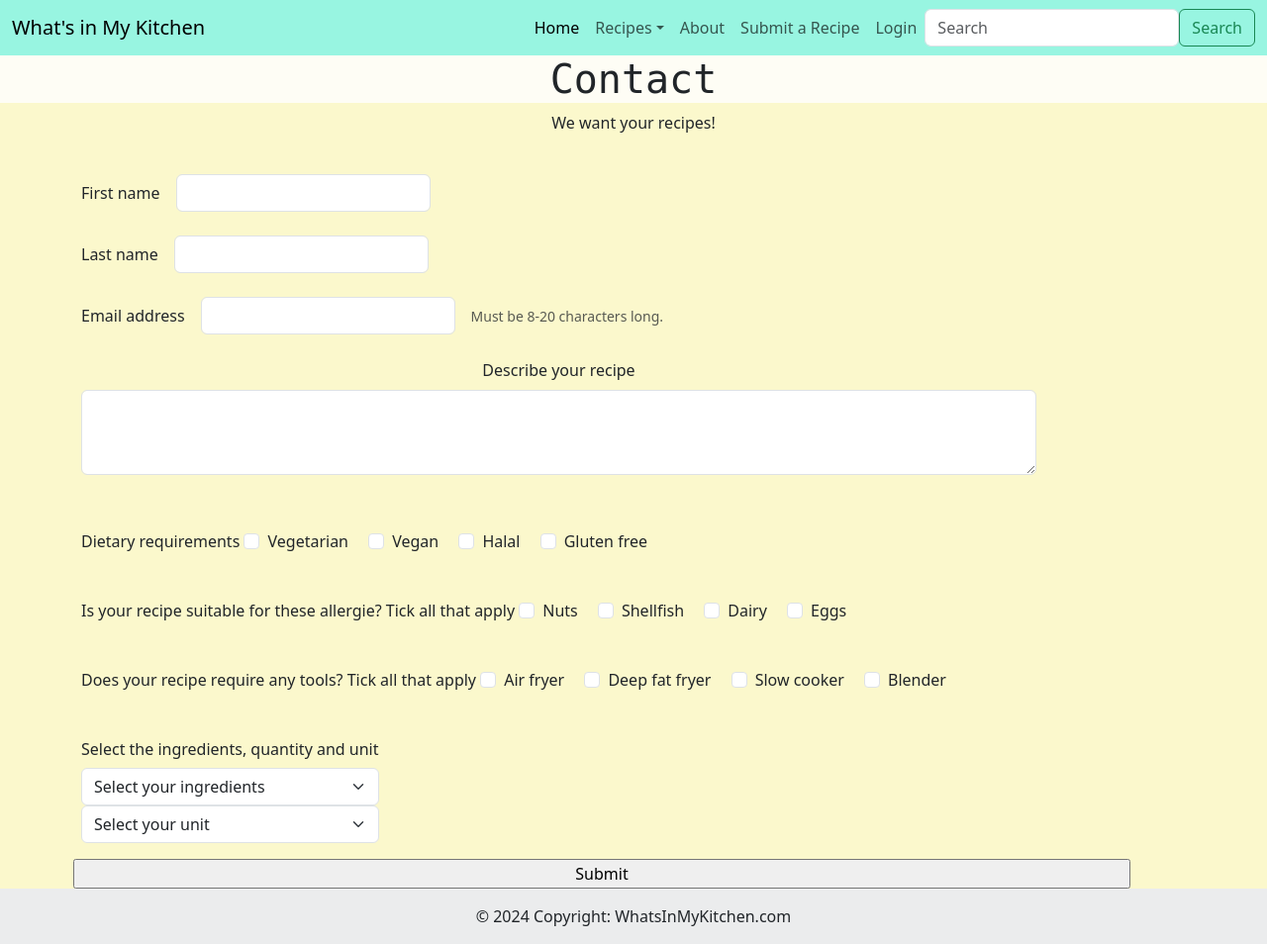
After one commit to TanyaWaqanika/CookingMamas, a Flask app: page /submitrecipe in a window 1280 px wide. The commit adds this page. Shown: the whole page at 99% size. Run offline with Flask 3, Linux system fonts and the light colour scheme.

Commit message:
Started forms, commented out footer as was effecting work, attempted to review code

```diff
--- a/application/routes.py
+++ b/application/routes.py
@@ -30,3 +30,10 @@ def login():
         session['role'] = 'admin'
         return redirect(url_for('all_products'))
     return render_template('login.html', title="Login")
+
+
+# TO DO Create the route that will help populate the options for the database form
+# Also to submit the data to the database - stored procedure?
+@app.route('/submitrecipe')
+def submit_recipe():
+    return render_template('submitRecipe.html', title='Recipe')
--- a/application/static/main_styles.css
+++ b/application/static/main_styles.css
@@ -1,7 +1,11 @@
+
 body {
     background-color: #FBF8CC;
 }
 
+footer {
+
+}
 h1 {
     font-family:monospace;
     background-color:rgba(255,255,255,.8);
--- a/application/templates/layout.html
+++ b/application/templates/layout.html
@@ -10,7 +10,7 @@
     <link rel="stylesheet" href="../static/main_styles.css">
 </head>
 
-<body>
+<body class="d-flex flex-column vh-100">
 <!--TO DO Script should be at end of body-->
 <!--<script src="https://cdn.jsdelivr.net/npm/bootstrap@5.3.3/dist/js/bootstrap.bundle.min.js" integrity="sha384-YvpcrYf0tY3lHB60NNkmXc5s9fDVZLESaAA55NDzOxhy9GkcIdslK1eN7N6jIeHz" crossorigin="anonymous"></script>-->
 
@@ -49,7 +49,7 @@
                                     </div>
                             </li>
                             <li class="nav-item"><a href="/about/name" class="nav-link">About</a></li>
-                            <li class="nav-item"><a href="#" class="nav-link">Submit a Recipe</a></li>
+                            <li class="nav-item"><a href="/submitrecipe" class="nav-link">Submit a Recipe</a></li>
                             <li class="nav-item"><a href="/login" class="nav-link">Login</a></li>
                         </ul>
                     </div>
@@ -62,57 +62,61 @@
     {% endblock %}
 <!--</body>-->
 <!--body tag should be at bottom just before html-->
-<footer class="bg-body-tertiary fixed-bottom text-center">
+<!--<footer class="bg-body-tertiary text-center">-->
+<footer class="footer mt-auto bg-body-tertiary text-center">
   <!-- Grid container -->
-  <div class="container p-4 pb-0">
-    <!-- Section: Social media -->
-    <section class="mb-4">
-      <!-- Facebook -->
-      <a
+<!--  <div class="container p-4 pb-0">-->
+<!--    &lt;!&ndash; Section: Social media &ndash;&gt;-->
+<!--        <section class="mb-4">-->
+<!--          &lt;!&ndash; Facebook &ndash;&gt;-->
+<!--          <a-->
 
-        class="btn text-white btn-floating m-1"
-        style="background-color: #3b5998;"
-        href="#!"
-        role="button"
-        ><i class="fab fa-facebook-f"></i
-      >
-       <svg xmlns="http://www.w3.org/2000/svg" width="16" height="16" fill="currentColor" class="bi bi-facebook" viewBox="0 0 16 16">
-                      <path d="M16 8.049c0-4.446-3.582-8.05-8-8.05C3.58 0-.002 3.603-.002 8.05c0 4.017 2.926 7.347 6.75 7.951v-5.625h-2.03V8.05H6.75V6.275c0-2.017 1.195-3.131 3.022-3.131.876 0 1.791.157 1.791.157v1.98h-1.009c-.993 0-1.303.621-1.303 1.258v1.51h2.218l-.354 2.326H9.25V16c3.824-.604 6.75-3.934 6.75-7.951z" />
-                    </svg></a>
+<!--            class="btn text-white btn-floating m-1"-->
+<!--            style="background-color: #3b5998;"-->
+<!--            href="#!"-->
+<!--            role="button"-->
+<!--            ><i class="fab fa-facebook-f"></i-->
+<!--          >-->
+<!--           <svg xmlns="http://www.w3.org/2000/svg" width="16" height="16" fill="currentColor" class="bi bi-facebook" viewBox="0 0 16 16">-->
+<!--                          <path d="M16 8.049c0-4.446-3.582-8.05-8-8.05C3.58 0-.002 3.603-.002 8.05c0 4.017 2.926 7.347 6.75 7.951v-5.625h-2.03V8.05H6.75V6.275c0-2.017 1.195-3.131 3.022-3.131.876 0 1.791.157 1.791.157v1.98h-1.009c-.993 0-1.303.621-1.303 1.258v1.51h2.218l-.354 2.326H9.25V16c3.824-.604 6.75-3.934 6.75-7.951z" />-->
+<!--                        </svg></a>-->
 
-      <!-- Twitter -->
-      <a
-        class="btn text-white btn-floating m-1"
-        style="background-color: #55acee;"
-        href="#!"
-        role="button"
-        ><i class="fab fa-twitter"></i
-      ><svg xmlns="http://www.w3.org/2000/svg" width="16" height="16" fill="currentColor" class="bi bi-twitter" viewBox="0 0 16 16">
-                      <path d="M5.026 15c6.038 0 9.341-5.003 9.341-9.334 0-.14 0-.282-.006-.422A6.685 6.685 0 0 0 16 3.542a6.658 6.658 0 0 1-1.889.518 3.301 3.301 0 0 0 1.447-1.817 6.533 6.533 0 0 1-2.087.793A3.286 3.286 0 0 0 7.875 6.03a9.325 9.325 0 0 1-6.767-3.429 3.289 3.289 0 0 0 1.018 4.382A3.323 3.323 0 0 1 .64 6.575v.045a3.288 3.288 0 0 0 2.632 3.218 3.203 3.203 0 0 1-.865.115 3.23 3.23 0 0 1-.614-.057 3.283 3.283 0 0 0 3.067 2.277A6.588 6.588 0 0 1 .78 13.58a6.32 6.32 0 0 1-.78-.045A9.344 9.344 0 0 0 5.026 15z" />
-                    </svg></a>
+<!--          &lt;!&ndash; Twitter &ndash;&gt;-->
+<!--          <a-->
+<!--            class="btn text-white btn-floating m-1"-->
+<!--            style="background-color: #55acee;"-->
+<!--            href="#!"-->
+<!--            role="button"-->
+<!--            ><i class="fab fa-twitter"></i-->
+<!--          ><svg xmlns="http://www.w3.org/2000/svg" width="16" height="16" fill="currentColor" class="bi bi-twitter" viewBox="0 0 16 16">-->
+<!--                          <path d="M5.026 15c6.038 0 9.341-5.003 9.341-9.334 0-.14 0-.282-.006-.422A6.685 6.685 0 0 0 16 3.542a6.658 6.658 0 0 1-1.889.518 3.301 3.301 0 0 0 1.447-1.817 6.533 6.533 0 0 1-2.087.793A3.286 3.286 0 0 0 7.875 6.03a9.325 9.325 0 0 1-6.767-3.429 3.289 3.289 0 0 0 1.018 4.382A3.323 3.323 0 0 1 .64 6.575v.045a3.288 3.288 0 0 0 2.632 3.218 3.203 3.203 0 0 1-.865.115 3.23 3.23 0 0 1-.614-.057 3.283 3.283 0 0 0 3.067 2.277A6.588 6.588 0 0 1 .78 13.58a6.32 6.32 0 0 1-.78-.045A9.344 9.344 0 0 0 5.026 15z" />-->
+<!--                        </svg></a>-->
 
-      <!-- Google -->
-      <a
+<!--          &lt;!&ndash; Google &ndash;&gt;-->
+<!--          <a-->
 
-        class="btn text-white btn-floating m-1"
-        style="background-color: #dd4b39;"
-        href="#!"
-        role="button"
-        ><i class="fab fa-google"></i
-      ><svg xmlns="http://www.w3.org/2000/svg" width="16" height="16" fill="currentColor" class="bi bi-google" viewBox="0 0 16 16">
-                      <path d="M15.545 6.558a9.42 9.42 0 0 1 .139 1.626c0 2.434-.87 4.492-2.384 5.885h.002C11.978 15.292 10.158 16 8 16A8 8 0 1 1 8 0a7.689 7.689 0 0 1 5.352 2.082l-2.284 2.284A4.347 4.347 0 0 0 8 3.166c-2.087 0-3.86 1.408-4.492 3.304a4.792 4.792 0 0 0 0 3.063h.003c.635 1.893 2.405 3.301 4.492 3.301 1.078 0 2.004-.276 2.722-.764h-.003a3.702 3.702 0 0 0 1.599-2.431H8v-3.08h7.545z" />
-                    </svg></a>
+<!--            class="btn text-white btn-floating m-1"-->
+<!--            style="background-color: #dd4b39;"-->
+<!--            href="#!"-->
+<!--            role="button"-->
+<!--            ><i class="fab fa-google"></i-->
+<!--          ><svg xmlns="http://www.w3.org/2000/svg" width="16" height="16" fill="currentColor" class="bi bi-google" viewBox="0 0 16 16">-->
+<!--                          <path d="M15.545 6.558a9.42 9.42 0 0 1 .139 1.626c0 2.434-.87 4.492-2.384 5.885h.002C11.978 15.292 10.158 16 8 16A8 8 0 1 1 8 0a7.689 7.689 0 0 1 5.352 2.082l-2.284 2.284A4.347 4.347 0 0 0 8 3.166c-2.087 0-3.86 1.408-4.492 3.304a4.792 4.792 0 0 0 0 3.063h.003c.635 1.893 2.405 3.301 4.492 3.301 1.078 0 2.004-.276 2.722-.764h-.003a3.702 3.702 0 0 0 1.599-2.431H8v-3.08h7.545z" />-->
+<!--                        </svg></a>-->
 
-    </section>
-    <!-- Section: Social media -->
-  </div>
-  <!-- Grid container -->
+<!--        </section>-->
+<!--    &lt;!&ndash; Section: Social media &ndash;&gt;-->
+
+<!--  &lt;!&ndash; Grid container &ndash;&gt;-->
 
   <!-- Copyright -->
-  <div class="text-center p-3" style="background-color: rgba(0, 0, 0, 0.05);">
-    © 2024 Copyright:
-    <a class="text-body" href="https://wimk.com/">WhatsInMyKitchen.com</a>
-  </div>
+
+      <div class="text-center p-3" style="background-color: rgba(0, 0, 0, 0.05);">
+        © 2024 Copyright:
+          <a class="text-body" href="https://wimk.com/">WhatsInMyKitchen.com</a>
+
+      </div>
+
   <!-- Copyright -->
 </footer>
 
--- /dev/null
+++ b/application/templates/submitRecipe.html
@@ -0,0 +1,140 @@
+{% extends "layout.html" %}
+
+{% block body_content %}
+ <main>
+        <h1>Contact</h1>
+        <div class="container text-center">
+        <section>
+            <p id="central-text">We want your recipes!</p>
+            <br>
+<!--            target self loads response in the same window-->
+                <form action="" target="_self" autocomplete="on" method="post">
+                    <div class= 'error-message' id="message">
+                        {{message}}
+                     </div>
+                    <div class="row g-3 align-items-center">
+                      <div class="col-auto">
+                        <label for="fname" class="col-form-label">First name</label>
+                      </div>
+                      <div class="col-auto">
+                        <input type="text" id="fname" name="fname" class="form-control" aria-describedby="passwordHelpInline">
+                      </div>
+                    </div>
+                    <br>
+                    <div class="row g-3 align-items-center">
+                      <div class="col-auto">
+                        <label for="lname" class="col-form-label">Last name</label>
+                      </div>
+                      <div class="col-auto">
+                        <input type="text" id="lname" name="lname" class="form-control" aria-describedby="passwordHelpInline">
+                      </div>
+                    </div>
+                    <br>
+<!--                    Password row -->
+                    <div class="row g-3 align-items-center">
+                      <div class="col-auto">
+                        <label for="email" class="col-form-label">Email address</label>
+                      </div>
+                      <div class="col-auto">
+                        <input type="text" id="email" name="email" class="form-control" aria-describedby="passwordHelpInline">
+                      </div>
+                      <div class="col-auto">
+                        <span id="passwordHelpInline" class="form-text">
+                          Must be 8-20 characters long.
+                        </span>
+                      </div>
+                    </div>
+                    <br>
+                     <div class="row g-3 align-items-center">
+                      <div class="col-auto">
+                        <div class="mb-3">
+                            <label for="recipe_description" class="form-label">Describe your recipe</label>
+                             <textarea class="form-control" id="recipe_description" name="recipe_description" rows="3" cols="100"></textarea>
+                        </div>
+                      </div>
+                    <div class="row g-3 align-items-center">
+                      <div class="col-auto">
+                          <label for="dietary" class="col-form-label">Dietary requirements</label>
+                        <div class="form-check form-check-inline">
+                            <input class="form-check-input" type="checkbox" id="inlineCheckbox1" value="option1">
+                            <label class="form-check-label" for="inlineCheckbox1">Vegetarian</label>
+                        </div>
+                        <div class="form-check form-check-inline">
+                          <input class="form-check-input" type="checkbox" id="inlineCheckbox2" value="option2">
+                          <label class="form-check-label" for="inlineCheckbox2">Vegan</label>
+                        </div>
+                          <div class="form-check form-check-inline">
+                            <input class="form-check-input" type="checkbox" id="inlineCheckbox3" value="option1">
+                            <label class="form-check-label" for="inlineCheckbox1">Halal</label>
+                        </div>
+                        <div class="form-check form-check-inline">
+                          <input class="form-check-input" type="checkbox" id="inlineCheckbox4" value="option2">
+                          <label class="form-check-label" for="inlineCheckbox2">Gluten free</label>
+                        </div>
+                      </div>
+                    <br>
+                        <div class="row g-3 align-items-center">
+                          <div class="col-auto">
+                              <label for="allergy" class="col-form-label">Is your recipe suitable for these allergie? Tick all that apply</label>
+                            <div class="form-check form-check-inline">
+                                <input class="form-check-input" type="checkbox" id="inlineCheckbox1" value="option1">
+                                <label class="form-check-label" for="inlineCheckbox1">Nuts</label>
+                            </div>
+                            <div class="form-check form-check-inline">
+                              <input class="form-check-input" type="checkbox" id="inlineCheckbox2" value="option2">
+                              <label class="form-check-label" for="inlineCheckbox2">Shellfish</label>
+                            </div>
+                              <div class="form-check form-check-inline">
+                                <input class="form-check-input" type="checkbox" id="inlineCheckbox3" value="option1">
+                                <label class="form-check-label" for="inlineCheckbox1">Dairy</label>
+                            </div>
+                            <div class="form-check form-check-inline">
+                              <input class="form-check-input" type="checkbox" id="inlineCheckbox4" value="option2">
+                              <label class="form-check-label" for="inlineCheckbox2">Eggs</label>
+                            </div>
+                          </div>
+                    <br>
+                    <div class="row g-3 align-items-center">
+                          <div class="col-auto">
+                              <label for="tools" class="col-form-label">Does your recipe require any tools? Tick all that apply</label>
+                            <div class="form-check form-check-inline">
+                                <input class="form-check-input" type="checkbox" id="inlineCheckbox1" value="option1">
+                                <label class="form-check-label" for="inlineCheckbox1">Air fryer</label>
+                            </div>
+                            <div class="form-check form-check-inline">
+                              <input class="form-check-input" type="checkbox" id="inlineCheckbox2" value="option2">
+                              <label class="form-check-label" for="inlineCheckbox2">Deep fat fryer</label>
+                            </div>
+                              <div class="form-check form-check-inline">
+                                <input class="form-check-input" type="checkbox" id="inlineCheckbox3" value="option1">
+                                <label class="form-check-label" for="inlineCheckbox1">Slow cooker</label>
+                            </div>
+                            <div class="form-check form-check-inline">
+                              <input class="form-check-input" type="checkbox" id="inlineCheckbox4" value="option2">
+                              <label class="form-check-label" for="inlineCheckbox2">Blender</label>
+                            </div>
+                          </div>
+                    <br>
+                        <div class="row g-3 align-items-center">
+                          <div class="col-auto">
+                              <label for="ingredients" class="col-form-label">Select the ingredients, quantity and unit</label>
+                            <select class="form-select" aria-label="Default select example">
+                                  <option selected>Select your ingredients</option>
+                                  <option value="1">Egg</option>
+                                  <option value="2">Flour</option>
+                                  <option value="3">Butter</option>
+                            </select>
+                              <select class="form-select" aria-label="Default select example">
+                                  <option selected>Select your unit</option>
+                                  <option value="1">ml</option>
+                                  <option value="2">l</option>
+                                  <option value="3">tbsp</option>
+                            </select>
+                          </div>
+                            <input type="submit" value="Submit">
+
+                </form>
+            </section>
+        </div>
+    </main>
+{% endblock %}
```
